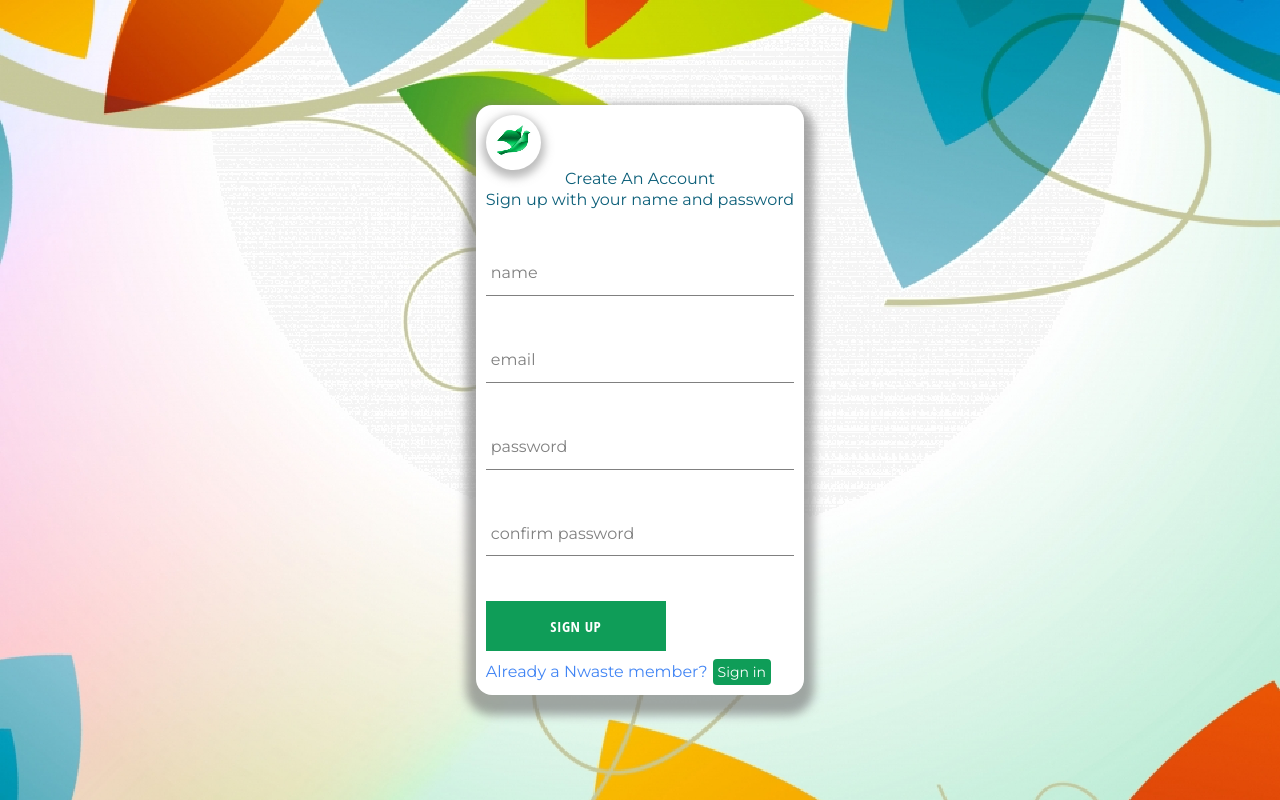
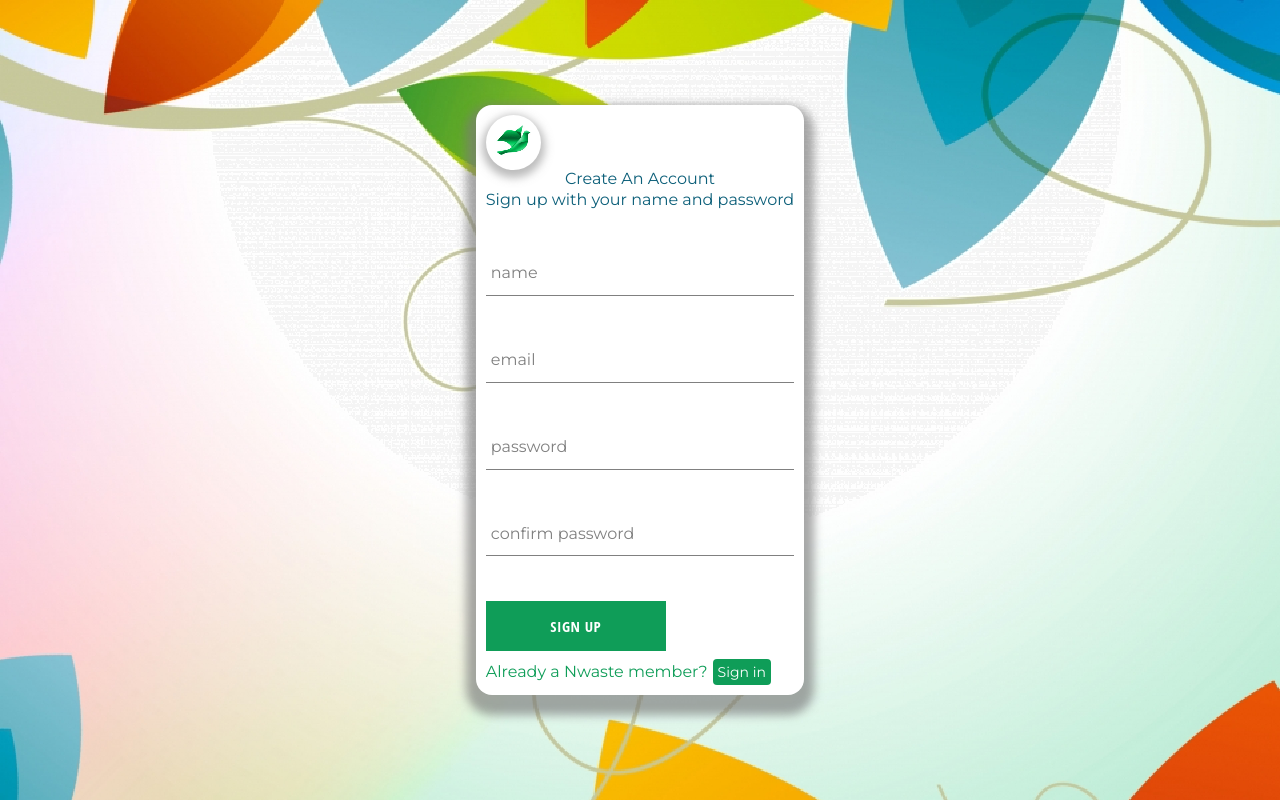
Before and after one commit to nnam-droid12/nwaste-agritech, a React (Create React App) app: page /signup in a window 1280 px wide. Built offline with nearby package versions, Linux system fonts and the light colour scheme; no server answers; a web font is replaced by a local one.

Commit message:
some issues fixed

```diff
--- a/src/components/signincomponent/SignIn.components.js
+++ b/src/components/signincomponent/SignIn.components.js
@@ -70,6 +70,7 @@ class SignIn extends React.Component{
                     </div>
                     <GoogleButton
                     className='google-btn'
+                    style={{background: '#0F9D58'}}
                     onClick={signInWithGoogle}>Sign in with google</GoogleButton>
                 </div>
             </div>
--- a/src/components/signup-component/SignUp.component.js
+++ b/src/components/signup-component/SignUp.component.js
@@ -104,7 +104,7 @@ class SignUp extends React.Component {
                          type='submit'> sign up </CustomButton>
                     </div>
                     <div className='signin-and-link'>
-                    <p style={{color: '#4285f4'}}>Already a Nwaste member?
+                    <p style={{color: '#0F9D58'}}>Already a Nwaste member?
                         <Link to='/signin'>
                             <button className='sign-in-btn'>Sign in</button>
                         </Link>
```
